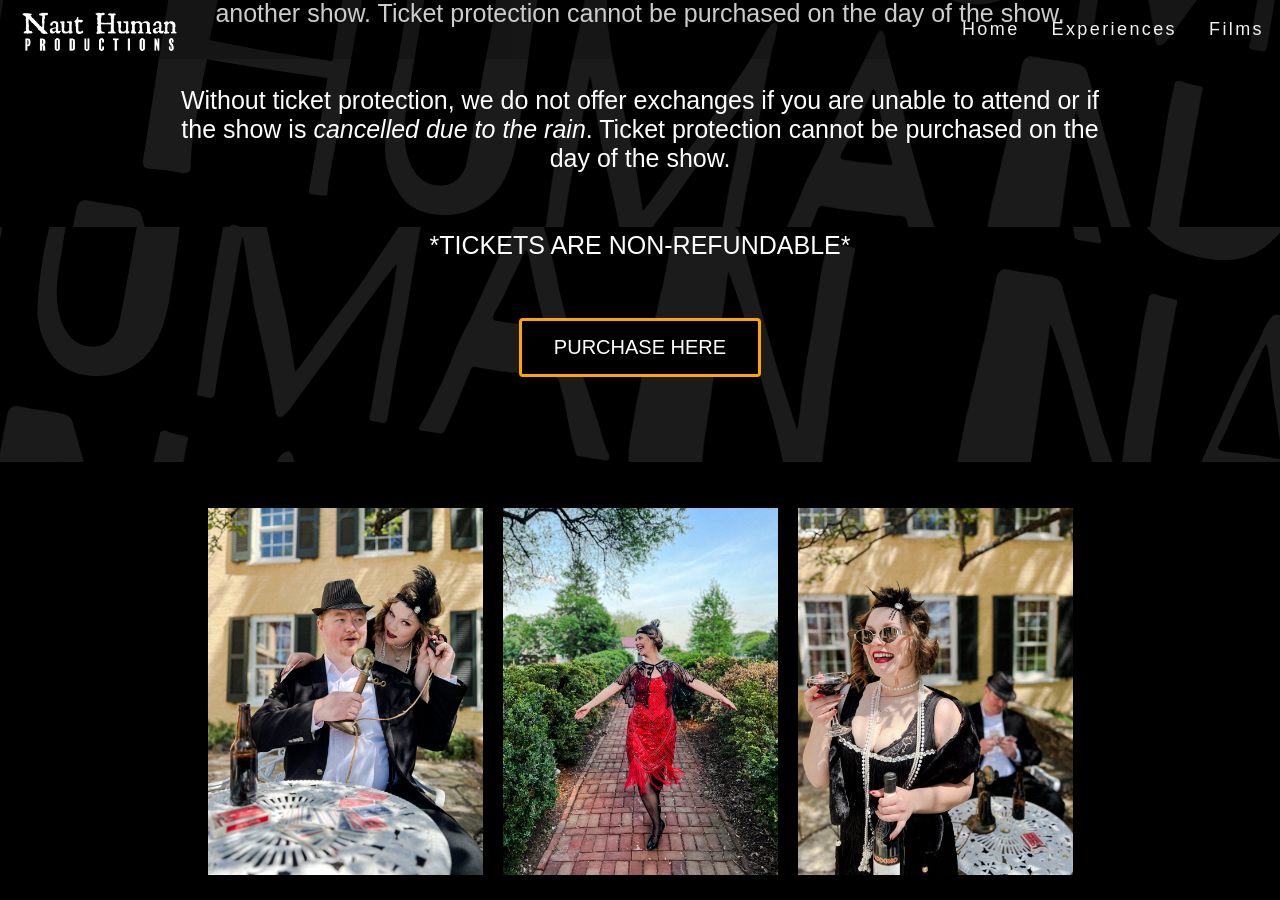
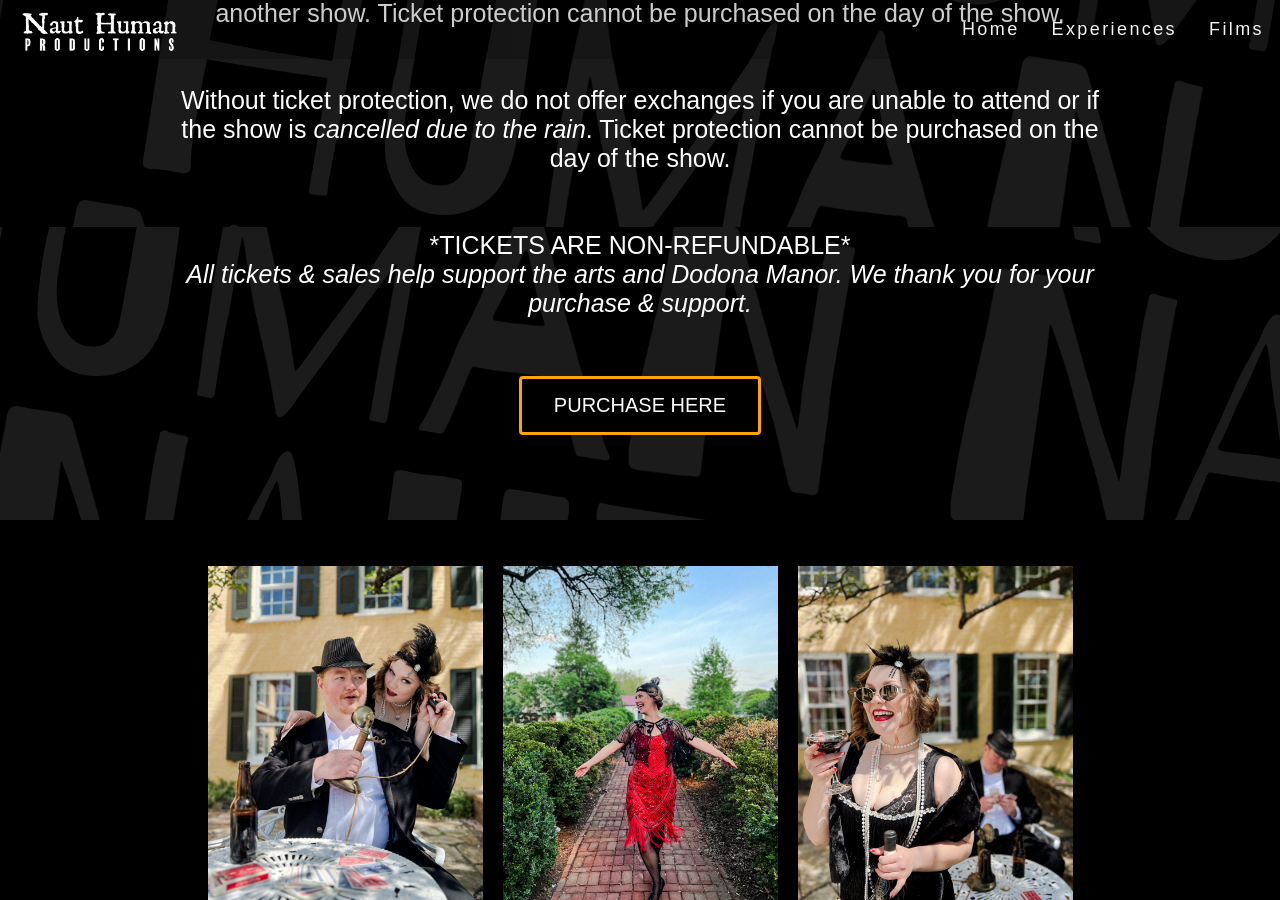
Before and after one commit to nauthuman/website, a Jekyll site: the page built from gatsbytickets.html, in a window 1280 px wide and 900 px high, scrolled down 2668 px. Built offline with Jekyll 4.4.1, drawn with Linux system fonts in a browser that asks for light colours; some web fonts are replaced.

Commit message:
Update gatsbyticketinfo_panel.html

```diff
--- a/_includes/gatsbyticketinfo_panel.html
+++ b/_includes/gatsbyticketinfo_panel.html
@@ -149,6 +149,8 @@ div.gatsbyticketinfo-wrapper {
 	    <br>
 	    *TICKETS ARE NON-REFUNDABLE*
 	    <br>
+	    <i>All tickets & sales help support the arts and Dodona Manor. We thank you for your purchase & support.</i>
+	    <br>
 	    <br>
 	    <br>
 	<a href="https://nauthuman.ticketspice.com/the-great-gatsby-experience" target="_blank">
```
